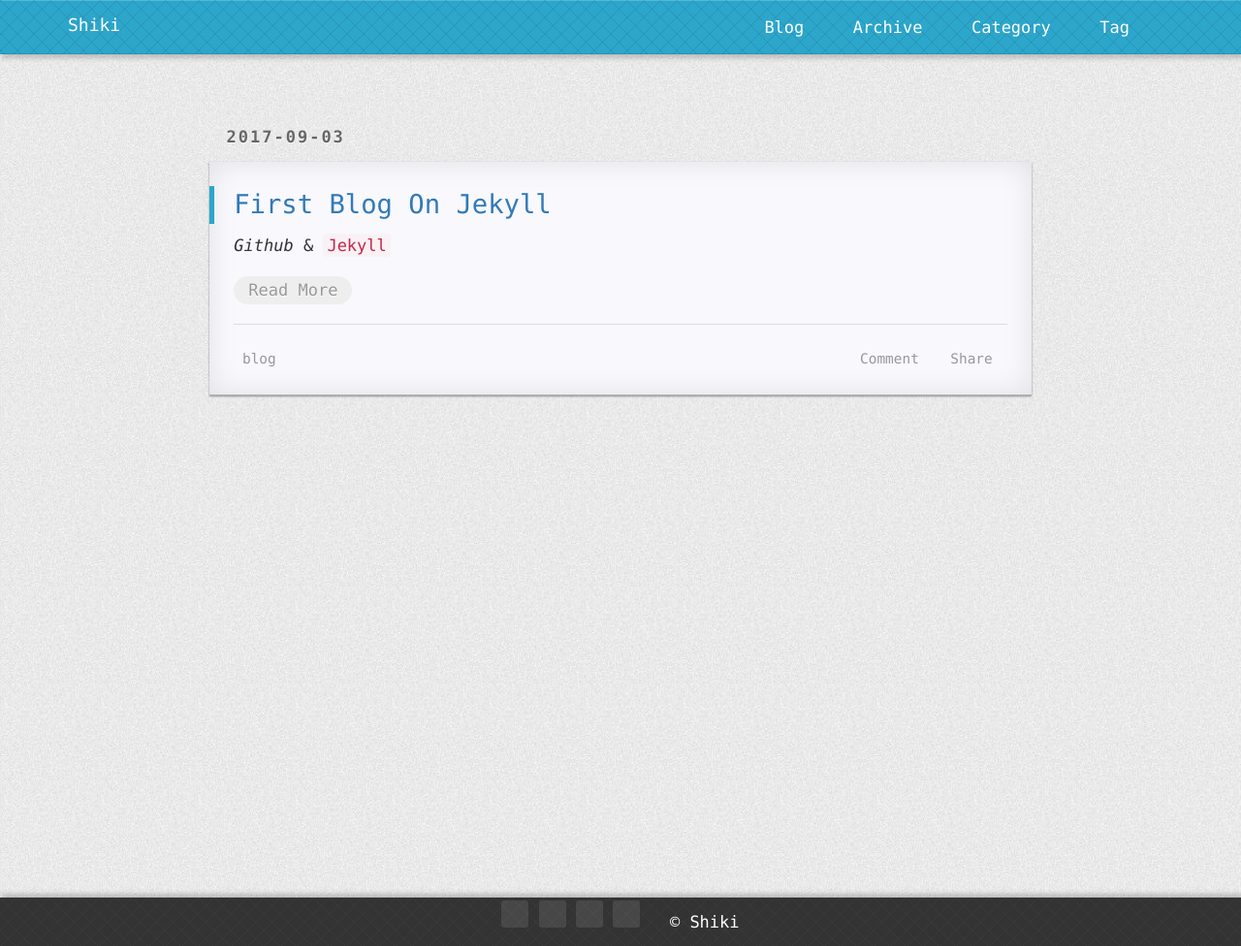
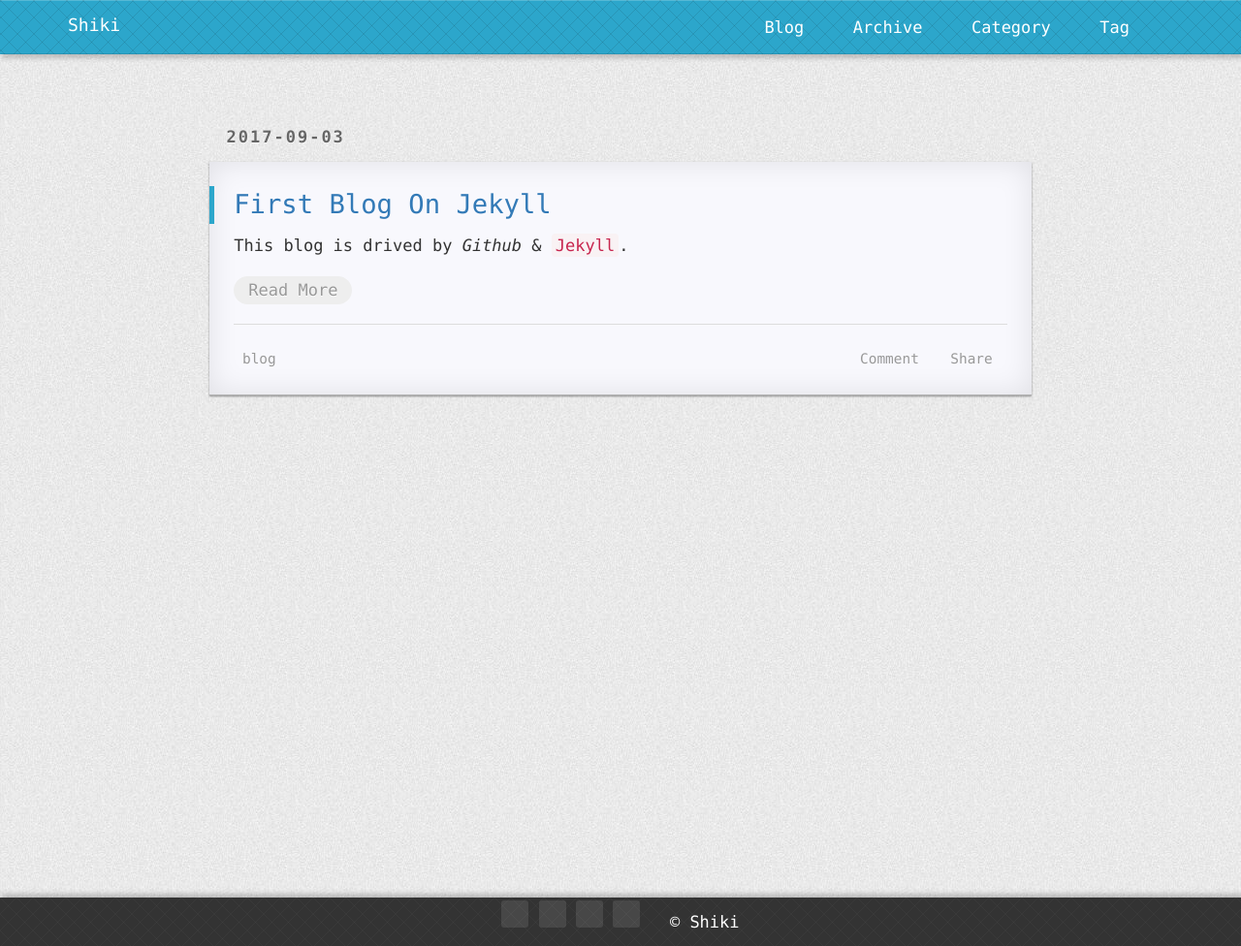
Before and after one commit to liangyixuan/liangyixuan.github.io, a Jekyll site: the page built from index.html, in a window 1280 px wide. Shown: the whole page at 97% size. Built offline with Jekyll 4.4.1, drawn with Linux system fonts in a browser that asks for light colours; nearby versions of some CDN libraries; the list of posts is cut into pages by our own code; comment, search, counter and statistics services are not loaded; a style sheet for code colours, icons or effects is not loaded.

Commit message:
first_blog

```diff
--- a/_posts/2017-09-03-mvc-validator.md
+++ b/_posts/2017-09-03-mvc-validator.md
@@ -5,7 +5,7 @@ categories: other
 ---
 
 
-*Github* & `Jekyll`
+This blog is drived by *Github* & `Jekyll`.
 
 - Test Table
 
```
Also changed, not shown: other parts of _posts/2017-09-03-mvc-validator.md (+1 -1 lines).
